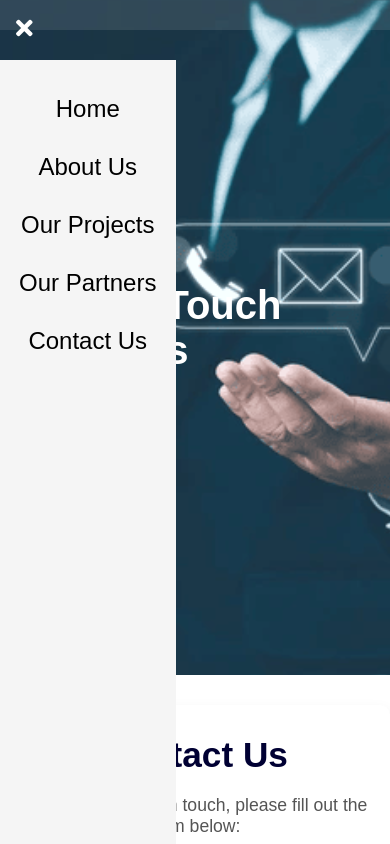
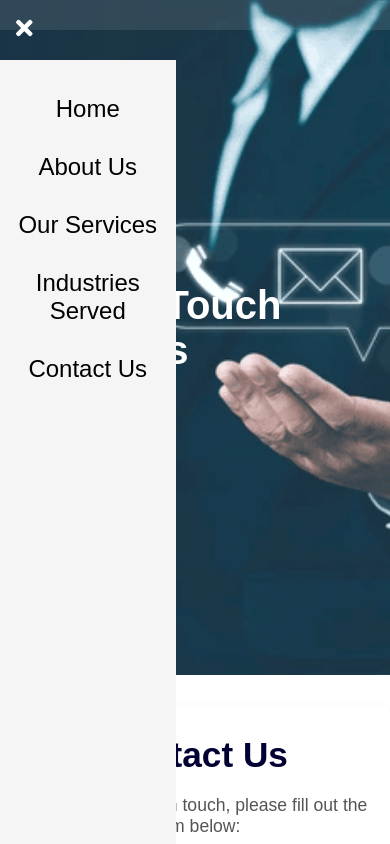
Before and after one commit to victoriandulu/galaxies, a plain HTML site: page contact.html in a window 390 px wide. Both pictures are taken after a click on the icon 26 px from the left and 28 px from the top of the page. Shown: the top 844 px of the page. Drawn offline with Linux system fonts and the light colour scheme.

Commit message:
firt commt

```diff
--- a/contact.html
+++ b/contact.html
@@ -29,8 +29,8 @@
     <div id="sidebar" class="sidebar">
         <a href="index.html" onclick="toggleSidebar()">Home</a>
         <a href="about.html" onclick="toggleSidebar()">About Us</a>
-        <a href="services.html" onclick="toggleSidebar()">Our Projects</a>
-        <a href="industries.html" onclick="toggleSidebar()">Our Partners</a>
+        <a href="services.html" onclick="toggleSidebar()">Our Services</a>
+        <a href="industries.html" onclick="toggleSidebar()">Industries Served</a>
         <a href="contact.html" onclick="toggleSidebar()">Contact Us</a>
     </div>
 
```
Also changed, not shown: about.html (+2 -2 lines), industries.html (+2 -2 lines), services.html (+2 -2 lines).
